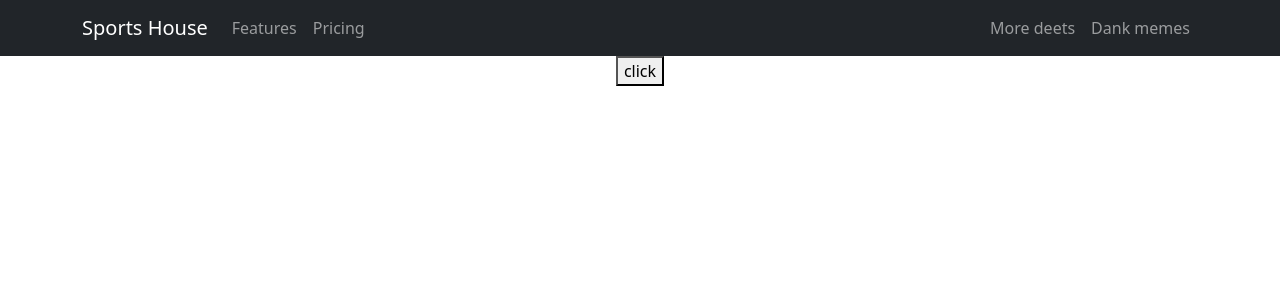
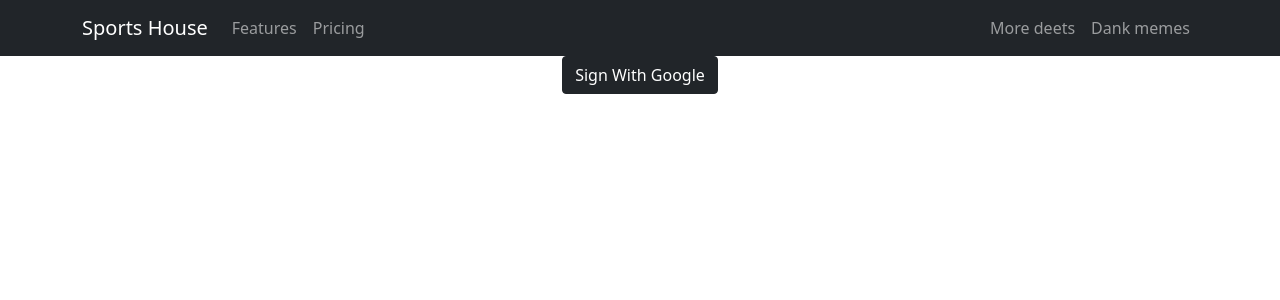
Before and after one commit to muhayminul96/Sports-House-Client, a React (Create React App) app: page /login in a window 1280 px wide. Shown: the top 300 px of the page. Built offline with nearby package versions, Linux system fonts and the light colour scheme.

Commit message:
social google login enabled

```diff
--- a/src/Pages/Authentication/SocialLogin/GoogleLogin.js
+++ b/src/Pages/Authentication/SocialLogin/GoogleLogin.js
@@ -1,17 +1,23 @@
 import React from 'react';
 import auth from '../../../firebaseInit'
 import { useSignInWithGoogle } from 'react-firebase-hooks/auth';
+import Loading from '../../shared/Loadig/Loading';
 
 
 const GoogleLogin = () => {
     const [signInWithGoogle, user, loading, error] = useSignInWithGoogle(auth);
-    const handleGoogle = () => {
-        console.log(auth)
+    if(loading){
+        return <Loading></Loading>
     }
+   if(user){
+       console.log(user)
+   }
     return (
 
         <div>
-            <button onClick={handleGoogle}>click</button>
+            <button className='btn btn-dark' onClick={() => {signInWithGoogle()}}>
+            Sign With Google
+            </button>
         </div>
     );
 };
```
